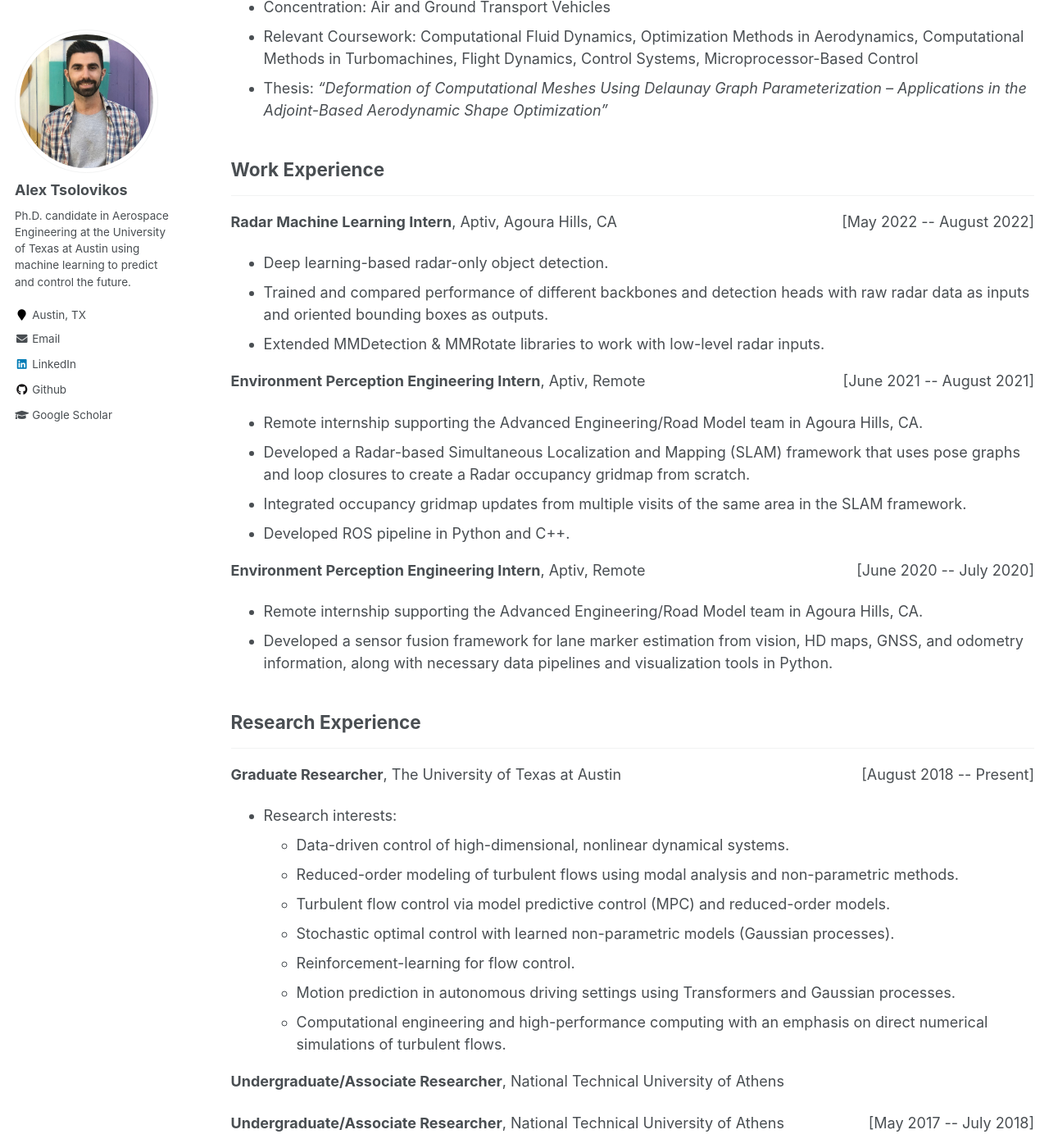
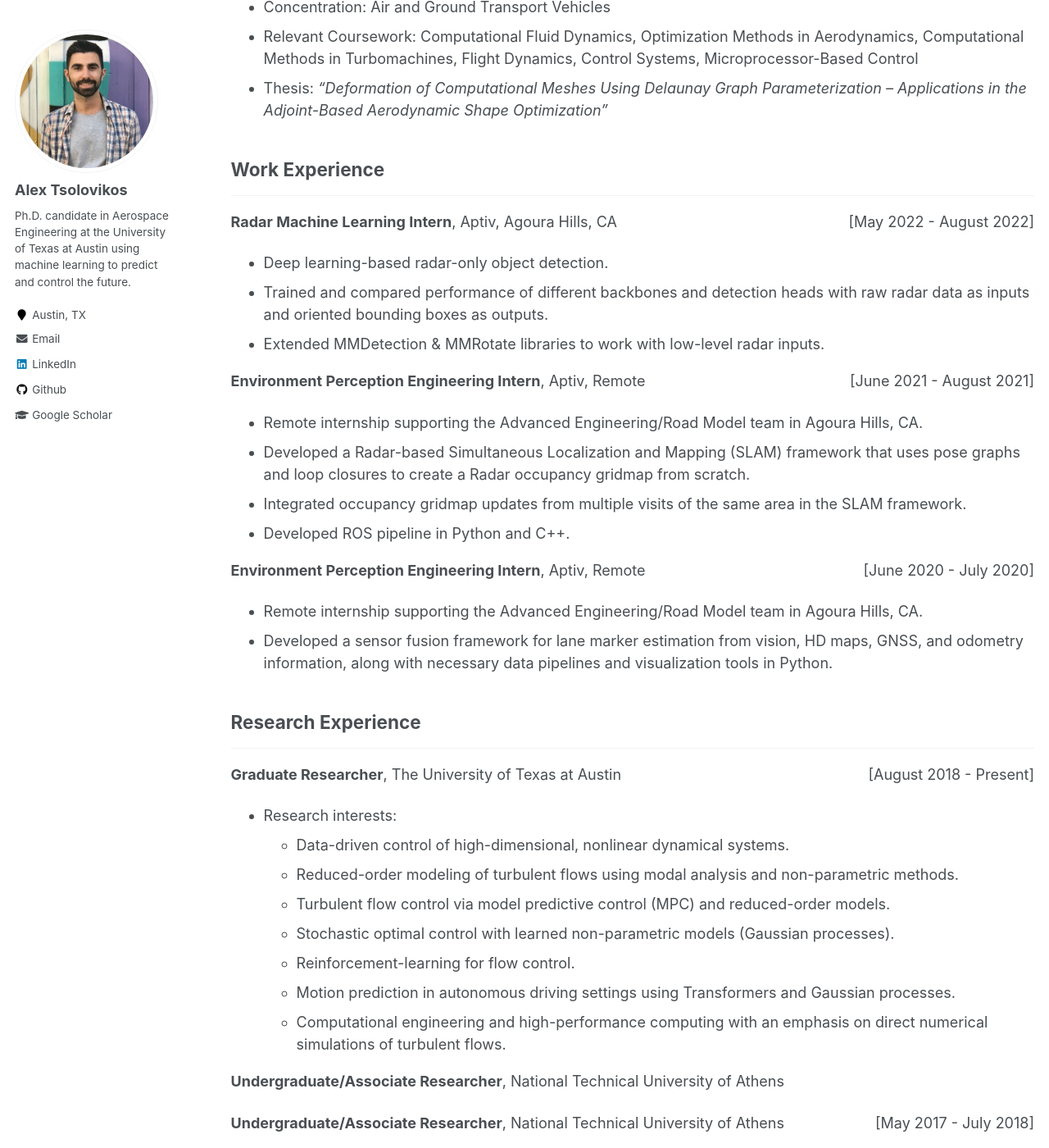
Before and after one commit to alextsolovikos/alextsolovikos.github.io, a Jekyll site: the page built from _pages/cv.md, in a window 1280 px wide and 1400 px high, scrolled down 604 px. Shown: the whole window at 82% size. Built offline with Jekyll 4.4.1, drawn with Linux system fonts in a browser that asks for light colours; formulas are drawn with MathJax 3.

Commit message:
Update cv.md

```diff
--- a/_pages/cv.md
+++ b/_pages/cv.md
@@ -43,7 +43,7 @@
 ------------------------------------------------------------------------
 ***
 
-<p><strong>Radar Machine Learning Intern</strong>, Aptiv, Agoura Hills, CA <span style="float:right;">[May 2022 -- August 2022]</span></p>
+<p><strong>Radar Machine Learning Intern</strong>, Aptiv, Agoura Hills, CA <span style="float:right;">[May 2022 - August 2022]</span></p>
 
 -   Deep learning-based radar-only object detection.
 -   Trained and compared performance of different backbones and
@@ -52,7 +52,7 @@
 -   Extended MMDetection & MMRotate libraries to work with low-level
     radar inputs.
 
-<p><strong>Environment Perception Engineering Intern</strong>, Aptiv, Remote <span style="float:right;">[June 2021 -- August 2021]</span></p>
+<p><strong>Environment Perception Engineering Intern</strong>, Aptiv, Remote <span style="float:right;">[June 2021 - August 2021]</span></p>
 
 -   Remote internship supporting the Advanced Engineering/Road Model
     team in Agoura Hills, CA.
@@ -63,7 +63,7 @@
     same area in the SLAM framework.
 -   Developed ROS pipeline in Python and C++.
 
-<p><strong>Environment Perception Engineering Intern</strong>, Aptiv, Remote <span style="float:right;">[June 2020 -- July 2020]</span></p>
+<p><strong>Environment Perception Engineering Intern</strong>, Aptiv, Remote <span style="float:right;">[June 2020 - July 2020]</span></p>
 
 -   Remote internship supporting the Advanced Engineering/Road Model
     team in Agoura Hills, CA.
@@ -76,7 +76,7 @@
 ------------------------------------------------------------------------
 ***
 
-<p><strong>Graduate Researcher</strong>, The University of Texas at Austin <span style="float:right;">[August 2018 -- Present]</span></p>
+<p><strong>Graduate Researcher</strong>, The University of Texas at Austin <span style="float:right;">[August 2018 - Present]</span></p>
 
 -   Research interests:
     -   Data-driven control of high-dimensional, nonlinear dynamical
@@ -95,7 +95,7 @@
 
 **Undergraduate/Associate Researcher**, National Technical University of
 Athens
-<p><strong>Undergraduate/Associate Researcher</strong>, National Technical University of Athens <span style="float:right;">[May 2017 -- July 2018]</span></p>
+<p><strong>Undergraduate/Associate Researcher</strong>, National Technical University of Athens <span style="float:right;">[May 2017 - July 2018]</span></p>
 
 -   Group: *Parallel CFD and Optimization Unit*
 -   Research interests:
```
